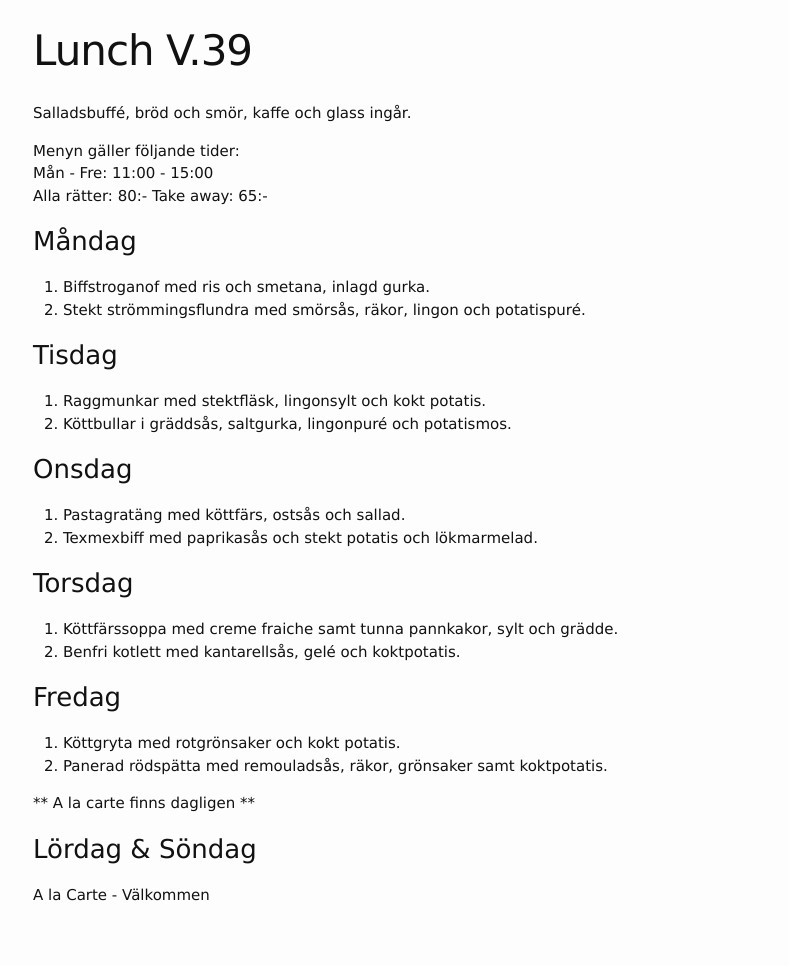
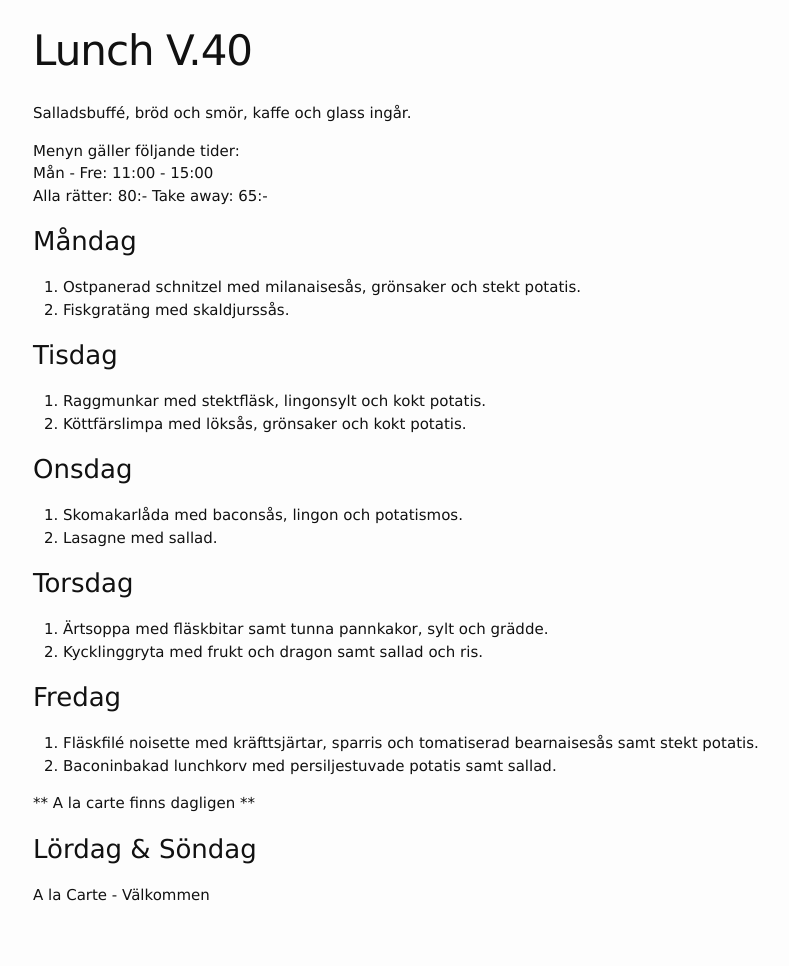
Before and after one commit to FarInn62/farinn62.github.io, a Jekyll site: the page built from lunch.md, in a window 1280 px wide. Shown: the whole page, without its empty margins (237-1026 px from the left). Built offline with Jekyll 4.4.1, drawn with Linux system fonts in a browser that asks for light colours.

Commit message:
Update lunch.md

```diff
--- a/lunch.md
+++ b/lunch.md
@@ -1,6 +1,6 @@
 ---
 layout: foodmenu
-title: Lunch V.39
+title: Lunch V.40
 permalink: /lunch/
 published: true
 ---
@@ -12,29 +12,29 @@ Alla rätter: 80:- Take away: 65:-
 
 ### Måndag
 
-1. Biffstroganof med ris och smetana, inlagd gurka.
-2. Stekt strömmingsflundra med smörsås, räkor, lingon och potatispuré.
+1. Ostpanerad schnitzel med milanaisesås, grönsaker och stekt potatis.
+2. Fiskgratäng med skaldjurssås.
 
 ### Tisdag
 
 1. Raggmunkar med stektfläsk, lingonsylt och kokt potatis.
-2. Köttbullar i gräddsås, saltgurka, lingonpuré och potatismos.
+2. Köttfärslimpa med löksås, grönsaker och kokt potatis.
 
 
 ### Onsdag
 
-1. Pastagratäng med köttfärs, ostsås och sallad.
-2. Texmexbiff med paprikasås och stekt potatis och lökmarmelad.
+1. Skomakarlåda med baconsås, lingon och potatismos.
+2. Lasagne med sallad.
 
 ### Torsdag
 
-1. Köttfärssoppa med creme fraiche samt tunna pannkakor, sylt och grädde.
-2. Benfri kotlett med kantarellsås, gelé och koktpotatis.
+1. Ärtsoppa med fläskbitar samt tunna pannkakor, sylt och grädde.
+2. Kycklinggryta med frukt och dragon samt sallad och ris.
 
 ### Fredag
 
-1. Köttgryta med rotgrönsaker och kokt potatis.
-2. Panerad rödspätta med remouladsås, räkor, grönsaker samt koktpotatis.
+1. Fläskfilé noisette med kräfttsjärtar, sparris och tomatiserad bearnaisesås samt stekt potatis.
+2. Baconinbakad lunchkorv med persiljestuvade potatis samt sallad.
 
 ** A la carte finns dagligen **
 
```
